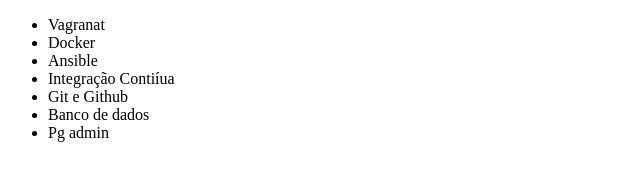
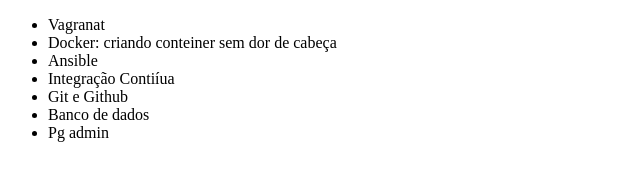
Before and after one commit to leandromarcon/git-e-github, a plain HTML site: page index.html in a window 1280 px wide. Shown: the whole page, without its empty margins (0-640 px from the left). Drawn offline with Linux system fonts and the light colour scheme.

Commit message:
Atualizando nome curso Docker

```diff
--- a/index.html
+++ b/index.html
@@ -7,7 +7,7 @@
     <body>
         <ul>
             <li>Vagranat</li>
-            <li>Docker</li>
+            <li>Docker: criando conteiner sem dor de cabeça</li>
             <li>Ansible</li>
             <li>Integração Contiíua</li>
             <li>Git e Github</li>
```
